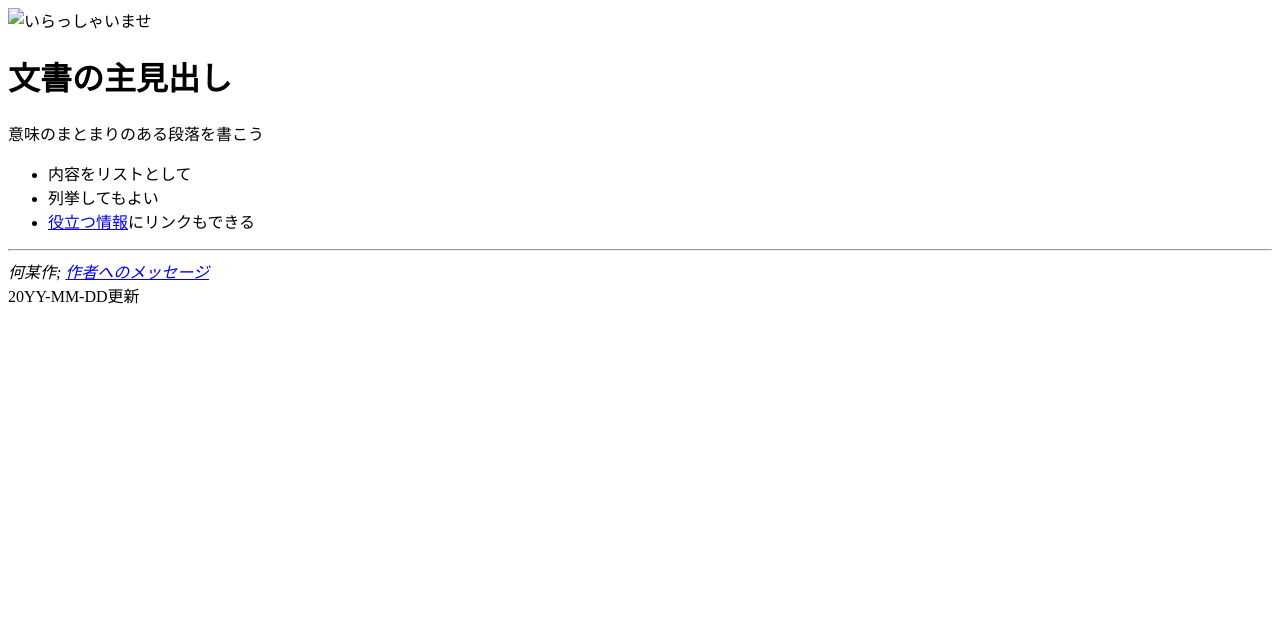
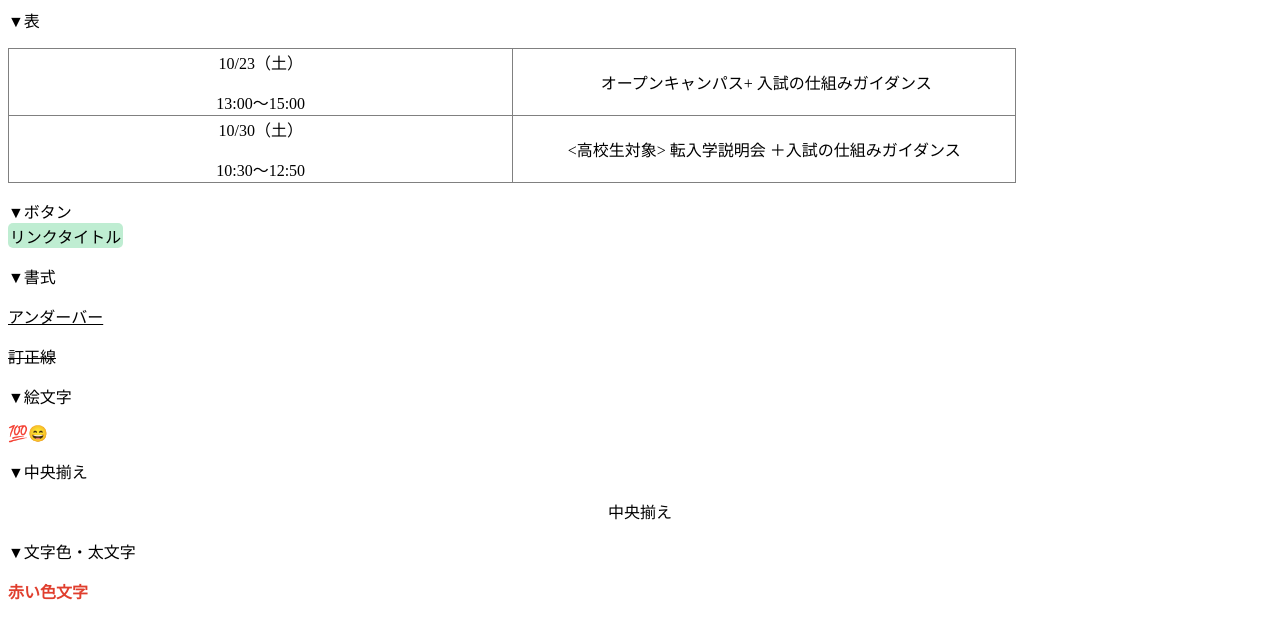
Before and after one commit to pooonjuice/HogeHogeApps, a plain HTML site: page index.html in a window 1280 px wide. Drawn offline with Linux system fonts and the light colour scheme.

Commit message:
Update index.html

```diff
--- a/index.html
+++ b/index.html
@@ -1,28 +1,30 @@
-<html xmlns="http://www.w3.org/1999/xhtml" lang="ja">
- <head>
-  <title>他の場所からでも分かるタイトル</title>
- </head>
- <body>
-
-  <p><img src="welcome.gif" alt="いらっしゃいませ" /></p>
-
-  <h1>文書の主見出し</h1>
-
-  <p>意味のまとまりのある段落を書こう</p>
-
-  <ul>
-   <li>内容をリストとして</li>
-   <li>列挙してもよい</li>
-   <li><a href="http://www.kanzaki.com/">役立つ情報</a>にリンクもできる</li>
-  </ul>
-
-  <hr />
-  <footer>
-   <address>
-    何某作;
-    <a href="mailto:yourmail@domain.com">作者へのメッセージ</a>
-   </address>
-   20YY-MM-DD更新
-  </footer>
- </body>
-</html>
+<style>*{font-family:'Hiragino Kaku Gothic ProN'}</style><header><meta name='viewport' content='width=device-width, initial-scale=1.0, maximum-scale=1.0, minimum-scale=1.0, user-scalable=no'></header><p>▼表</p>
+<table border="1" style="border-collapse: collapse; width: 79.7592%; height: 44.7812px;">
+<tbody>
+<tr style="text-align: center; height: 22.3906px;">
+<td style="width: 50.0753%; text-align: center; height: 22.3906px;">
+<p><span class="JsGRdQ">10/23（土）</span></p>
+<p><span>&nbsp;</span><span class="JsGRdQ">13:00～15:00</span>&nbsp;</p>
+</td>
+<td style="width: 50%; height: 22.3906px;">&nbsp;<span class="JsGRdQ">オープンキャンパス+ 入試の仕組みガイダンス</span></td>
+</tr>
+<tr style="height: 22.3906px;">
+<td style="width: 50.0753%; text-align: center; height: 22.3906px;">
+<p><span class="JsGRdQ">10/30（土）</span></p>
+<p><span>&nbsp;</span><span class="JsGRdQ">10:30～12:50</span>&nbsp;</p>
+</td>
+<td style="width: 50%; text-align: center; height: 22.3906px;"><span class="JsGRdQ">&lt;高校生対象&gt;</span><span class="JsGRdQ"><span>&nbsp;</span>転入学説明会 ＋入試の仕組みガイダンス</span></td>
+</tr>
+</tbody>
+</table>
+<p class="_04xlpA direction-ltr align-justify para-style-body">▼ボタン<a class="button" data-title="リンクタイトル" href="https://id.ikubunkan.ed.jp/blog/8654/" data-width="" data-height="" data-background_color="#BFEDD2" data-border_width="" data-border_color="" data-radius="" data-border_style="" data-alignment="" data-font_color="#000000" data-font_bold="false" style="display: flex; justify-content: center; align-items: center; width: 115px; height: 25px; background: #EFEFEF; text-align: center; vertical-align: middle; border-radius: 5px; color: #000000; text-decoration: none; background-color: #bfedd2;">リンクタイトル</a></p>
+<p class="_04xlpA direction-ltr align-justify para-style-body">▼書式</p>
+<p class="_04xlpA direction-ltr align-justify para-style-body"><span style="text-decoration: underline;">アンダーバー</span></p>
+<p class="_04xlpA direction-ltr align-justify para-style-body"><span style="text-decoration: line-through;">訂正線</span></p>
+<p class="_04xlpA direction-ltr align-justify para-style-body">▼絵文字</p>
+<p class="_04xlpA direction-ltr align-justify para-style-body">💯😄</p>
+<p class="_04xlpA direction-ltr align-justify para-style-body">▼中央揃え</p>
+<p class="_04xlpA direction-ltr align-justify para-style-body" style="text-align: center;">中央揃え</p>
+<p class="_04xlpA direction-ltr align-justify para-style-body" style="text-align: left;">▼文字色・太文字</p>
+<p class="_04xlpA direction-ltr align-justify para-style-body" style="text-align: left;"><strong><span style="color: #e03e2d;">赤い色文字</span></strong></p>
+<style></style>
```
